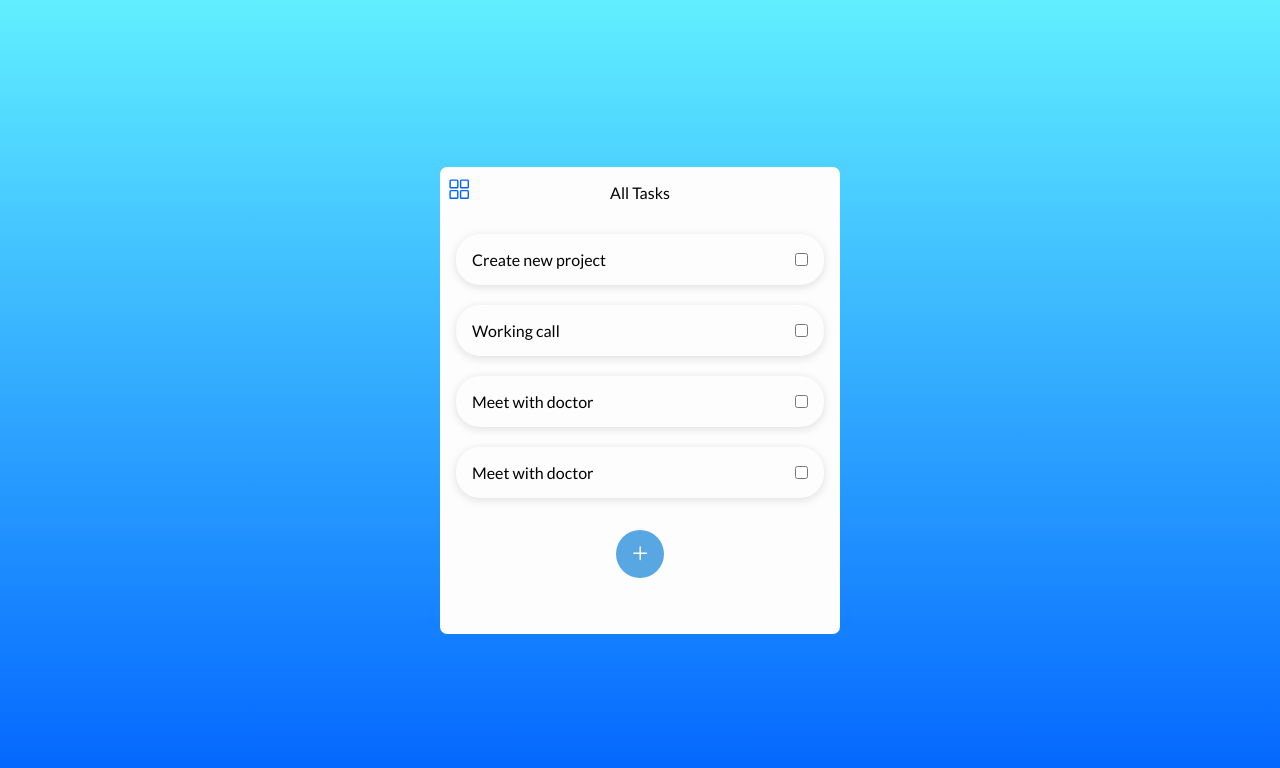
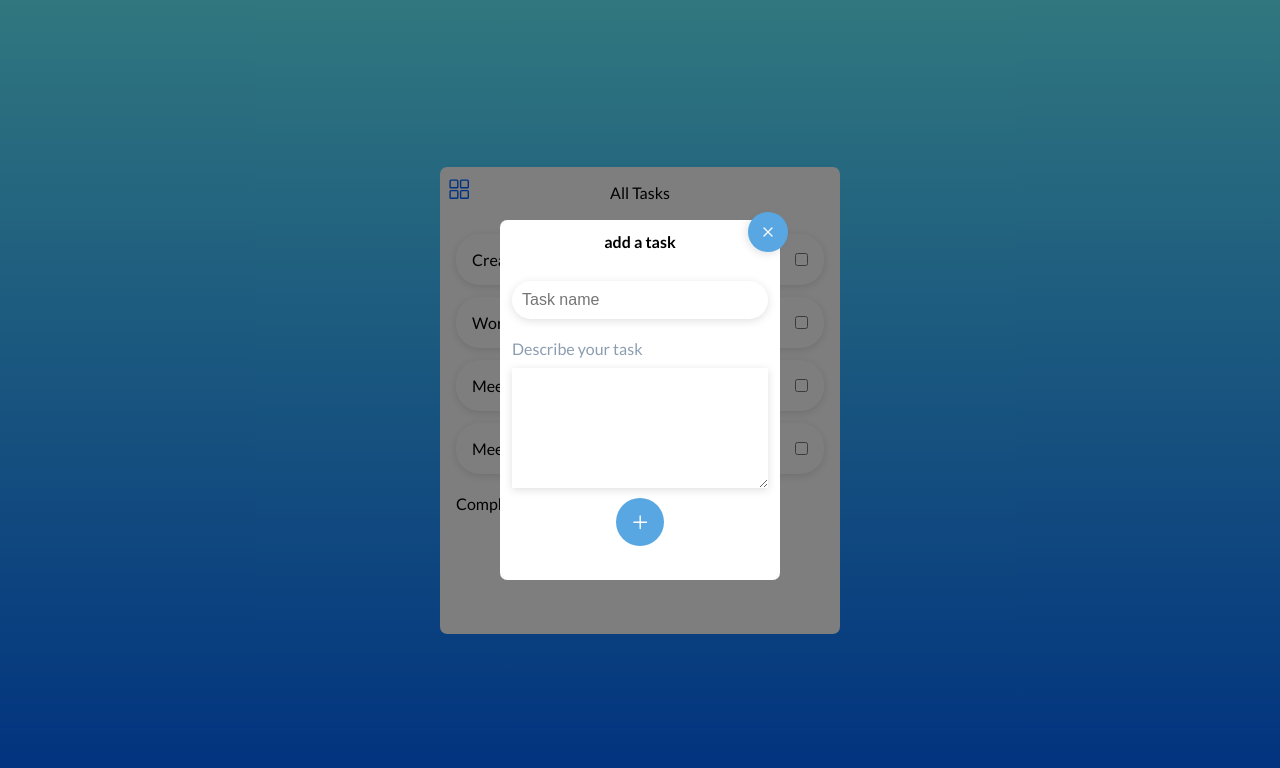
Before and after one commit to joaoedson-dantas/todo-app, a plain HTML site: page index.html in a window 1280 px wide. Both pictures are taken after a click on the button 640 px from the left and 553 px from the top of the page. Drawn offline with nearby package versions, Linux system fonts and the light colour scheme.

Commit message:
Adicionado o modal para adiconar as tarefas

```diff
--- a/index.html
+++ b/index.html
@@ -25,6 +25,7 @@
       </div>
       <div class="app-body">
         <div class="check-body">
+          <div class="allTasks">
             <div class="check-item">
               <label for="checkbox-1">Create new project</label>
               <input type="checkbox" name="radio-teste" id="checkbox-1">
@@ -42,15 +43,40 @@
               <input type="checkbox" name="radio-teste" id="radio-4">
             </div>
           </div>
+          <div class="completedTasks">
+            <p>Completed tasks</p>
+          </div>
+        </div>
       </div>
       <div class="app-footer">
-        <button>
+        <button class="add-task">
           <ion-icon name="add"></ion-icon>
         </button>
       </div>
     </div>
   </div>
-
+  <div id="modalAdd" class="modal-container">
+    <div class="modal-content">
+      <div class="modal-header">
+        <button class="fechar-modal">
+          <ion-icon id="fechar-modal" name="add"></ion-icon>
+        </button>
+        <h4 class="title">add a task </h4>
+      </div>
+      <div class="modal-body">
+        <form action="">
+          <input type="text" placeholder="Task name">
+          <label for="descreva">Describe your task</label>
+          <textarea name="descreva" id="descreva" cols="30" rows="10"></textarea>
+        </form>
+      </div>
+      <div class="modal-footer">
+        <button class="add-task">
+          <ion-icon name="add"></ion-icon>
+        </button>
+      </div>
+    </div>
+  </div>
 
 
   <script src="./main.js"></script>
--- a/main.js
+++ b/main.js
@@ -1,12 +1,34 @@
-const caixasInput = document.querySelectorAll(".check-item input");
-const caixas = document.querySelectorAll(".check-item");
-const teste = document.querySelectorAll(".check-body");
+function initTasks() {
+  const caixasInput1 = document.querySelectorAll(".check-item input");
+  const completedTasks = document.querySelector(".completedTasks");
+  const allTasks = document.querySelector(".allTasks");
 
-function addList(event) {
-  const elementPai = this.parentElement;
-  elementPai.classList.toggle("checked");
+  function addListCompleted() {
+    const elementPai = this.parentElement;
+    elementPai.classList.toggle("checked");
+    completedTasks.appendChild(elementPai);
+    if (!elementPai.classList.contains("checked")) {
+      allTasks.appendChild(elementPai);
+    }
+  }
+
+  caixasInput1.forEach((item) => {
+    item.addEventListener("click", addListCompleted);
+  });
+}
+initTasks();
+
+function initModal(modalId) {
+  const modal = document.getElementById(modalId);
+  if (modal) {
+    modal.classList.add("modal-ativo");
+    modal.addEventListener("click", (event) => {
+      if (event.target.id == modalId || event.target.id == "fechar-modal") {
+        modal.classList.remove("modal-ativo");
+      }
+    });
+  }
 }
 
-caixasInput.forEach((item) => {
-  item.addEventListener("click", addList);
-});
+const btnModal = document.querySelector(".add-task");
+btnModal.addEventListener("click", () => initModal("modalAdd"));
--- a/style.css
+++ b/style.css
@@ -61,6 +61,12 @@ body {
   overflow-y: scroll;
 }
 
+.app-body .allTasks {
+  display: flex;
+  flex-direction: column;
+  gap: 12px;
+}
+
 .title-header h4 {
   font-weight: normal;
 }
@@ -114,11 +120,6 @@ body {
   border-radius: 24px;
 }
 
-.check-item:hover {
-  padding: 1.3rem;
-  transition: 0.2s;
-}
-
 .check-item label {
   cursor: pointer;
 }
@@ -157,3 +158,138 @@ body {
   padding: 1rem;
 }
  */
+
+/* Estilo modal */
+
+.modal-container {
+  width: 100vw;
+  height: 100vh;
+  background-color: rgba(0, 0, 0, 0.5);
+  position: fixed;
+  top: 0px;
+  left: 0px;
+  z-index: 100;
+  display: none;
+  justify-content: center;
+  align-items: center;
+  animation: modal 0.3s;
+}
+
+.modal-content {
+  background-color: #fff;
+  width: 100%;
+  max-width: 280px;
+  height: 360px;
+  border-radius: 0.45rem;
+  padding: 12px;
+  display: flex;
+  flex-wrap: wrap;
+  flex-direction: column;
+  gap: 10px;
+}
+
+@keyframes modal {
+  from {
+    opacity: 0;
+    transform: translate3d(0, -100, 0);
+  }
+  to {
+    opacity: 1;
+    transform: translate3d(0, 0, 0);
+  }
+}
+
+/* .modal-container.modal-ativo {
+  animation: modal 0.3s;
+}
+ */
+.modal-header {
+  position: relative;
+}
+
+.modal-header h4 {
+  text-align: center;
+}
+.modal-body form {
+  display: grid;
+}
+
+.modal-body input {
+  width: 100%;
+  margin: 20px 0px;
+  border-radius: 20px;
+  padding: 10px;
+  outline: none;
+  border: none;
+  box-shadow: rgba(99, 99, 99, 0.2) 0px 2px 8px 0px;
+  font-size: 1rem;
+}
+
+.modal-body label {
+  color: #8b9daf;
+}
+
+.modal-body textarea {
+  margin-top: 10px;
+  height: 100%;
+  max-height: 120px;
+  outline: none;
+  border: none;
+  box-shadow: rgba(99, 99, 99, 0.2) 0px 2px 8px 0px;
+  padding: 10px;
+  box-sizing: border-box;
+}
+
+.modal-footer {
+  background-color: transparent;
+  display: flex;
+  justify-content: center;
+  align-items: flex-start;
+}
+
+.modal-footer button {
+  width: 3rem;
+  height: 3rem;
+  border-radius: 50%;
+  border: none;
+  cursor: pointer;
+  font-size: 1.4rem;
+  display: flex;
+  justify-content: center;
+  align-items: center;
+  background-color: #58a7e2;
+  color: #fdfdfd;
+  transition: 0.3s ease;
+  position: fixed;
+  position: relative;
+  bottom: 0rem;
+}
+
+.modal-footer button:hover {
+  background-color: #3d8cc7;
+  width: 4rem;
+  height: 4rem;
+}
+
+.fechar-modal {
+  position: absolute;
+  top: -20px;
+  right: -20px;
+  width: 40px;
+  height: 40px;
+  border-radius: 50%;
+  cursor: pointer;
+  border: white;
+  background-color: #58a7e2;
+  display: flex;
+  justify-content: center;
+  align-items: center;
+  color: #fff;
+  rotate: 45deg;
+  font-size: 20px;
+  box-shadow: rgba(99, 99, 99, 0.2) 0px 2px 8px 0px;
+}
+
+.modal-container.modal-ativo {
+  display: flex;
+}
```
Lines whose indentation alone changed are shown as unchanged.
